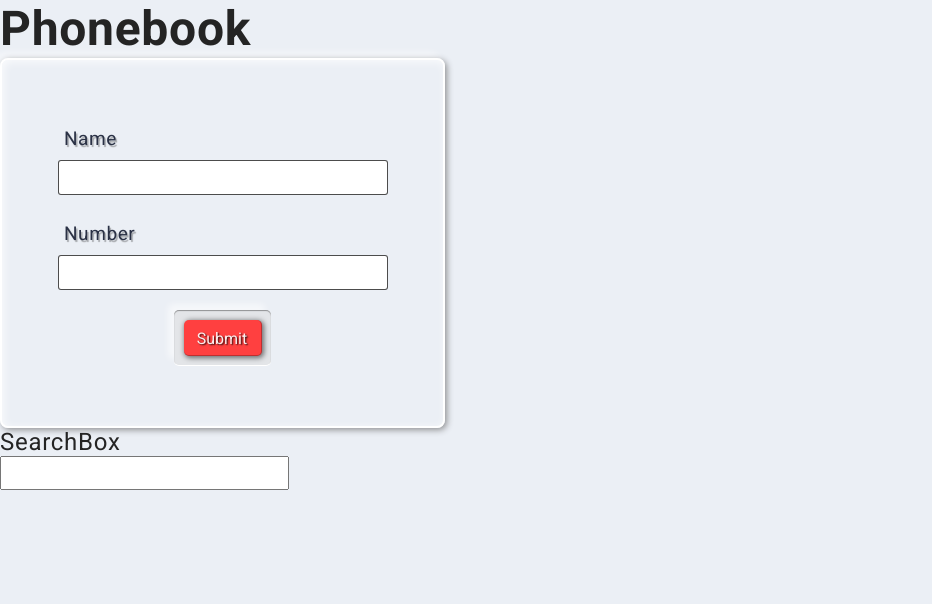
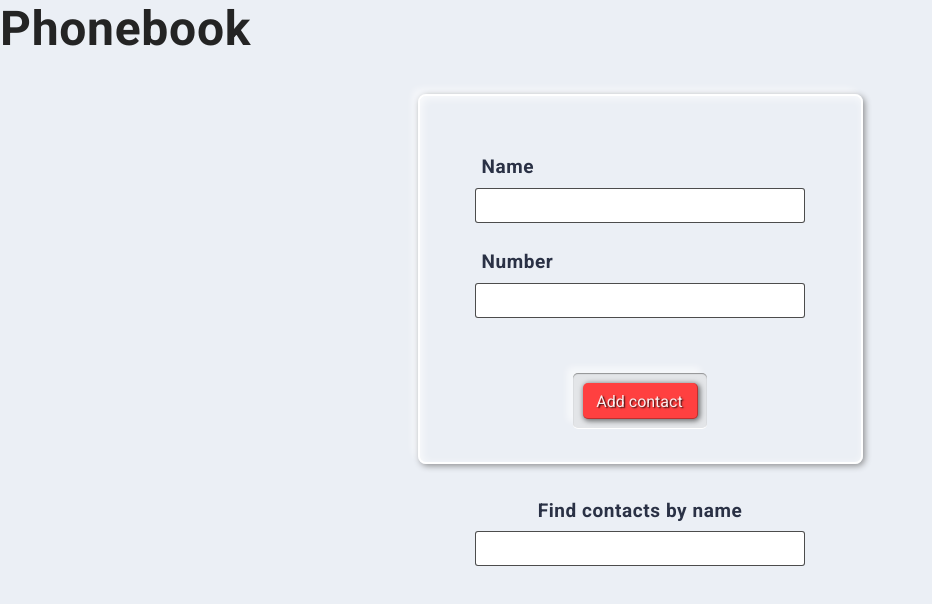
Before and after one commit to Illek/goit-react-hw-03, a React (Vite) app: page / in a window 1280 px wide. Shown: the top 604 px of the page, without its empty margins (0-932 px from the left). Built offline with nearby package versions, Linux system fonts and the light colour scheme.

Commit message:
searchbar
and some fix contactForm

```diff
--- a/src/components/ContactForm/ContactForm.jsx
+++ b/src/components/ContactForm/ContactForm.jsx
@@ -12,7 +12,7 @@ const FeedbackSchema = Yup.object().shape({
     )
     .min(3, "Too Short, sugar 😯")
     .max(15, "Too long, sugar 😩")
-    .required("Required 😡"),
+    .required("Tell... Me... Your... Name! 😡"),
 
   number: Yup.string()
     .matches(
@@ -21,7 +21,7 @@ const FeedbackSchema = Yup.object().shape({
     )
     .min(3, "Too Short, sugar 😯")
     .max(50, "Too long, sugar 😩")
-    .required("Required 😡"),
+    .required("Give... Me... Your... Number! 😡"),
 });
 
 const ContactForm = () => {
@@ -45,14 +45,29 @@ const ContactForm = () => {
       initialValues={initialValues}
       onSubmit={handleSubmit}
     >
+      {({ errors, touched }) => {
+        const validPass =
+          !errors.name && touched.name && !errors.number && touched.number;
+        return (
           <Form className={s.form}>
             <label className={clsx(s.label)} htmlFor={nameField}>
               Name
             </label>
             <span className={s.errMsg}>
-          <ErrorMessage className={s.errMsgTxt} name="name" component="span" />
+              <ErrorMessage
+                className={s.errMsgTxt}
+                name="name"
+                component="span"
+              />
             </span>
-        <Field className={s.field} name="name" type="text" id={nameField} />
+            <Field
+              className={clsx(s.field, {
+                [s.notValid]: errors.name && touched.name,
+              })}
+              name="name"
+              type="text"
+              id={nameField}
+            />
 
             <label className={s.label} htmlFor={numberField}>
               Number
@@ -64,12 +79,28 @@ const ContactForm = () => {
                 component="span"
               />
             </span>
-        <Field className={s.field} name="number" type="tel" id={numberField} />
+            <Field
+              className={clsx(s.field, {
+                [s.notValid]: errors.number && touched.number,
+              })}
+              name="number"
+              type="tel"
+              id={numberField}
+            />
 
-        <button className={s.btn} type="submit">
-          Submit
+            <button
+              className={s.btn}
+              type="submit"
+              disabled={
+                (!validPass && errors.name && touched.name) ||
+                (errors.number && touched.number)
+              }
+            >
+              Add contact
             </button>
           </Form>
+        );
+      }}
     </Formik>
   );
 };
--- a/src/components/ContactForm/ContactForm.module.css
+++ b/src/components/ContactForm/ContactForm.module.css
@@ -10,16 +10,17 @@
   align-content: center;
   padding: 8px 35px;
   flex-wrap: wrap;
+  margin: 36px auto;
 }
 
 .label {
-  text-shadow: 1.5px 1.5px 1px rgba(0, 0, 0, 0.3);
   color: var(--textBlue);
   font-size: 19px;
   line-height: 1.15;
   letter-spacing: 0.03em;
   align-self: flex-end;
   width: 70px;
+  font-weight: 700;
 }
 
 .field {
@@ -41,15 +42,17 @@
   border-color: transparent;
 }
 
+.notValid {
+  border-color: red;
+}
 .notValid:focus-visible {
-  outline: 3px solid #67e6677e;
+  outline: 3px solid #e667677e;
 }
 
 .errMsg {
   height: 40px;
   width: 220px;
   /* margin-top: 8px; */
-  text-shadow: 1.2px 1.4px 1.3px rgba(0, 0, 0, 0.7);
   color: var(--textBlue);
   font-size: 13px;
   line-height: 1.15;
@@ -59,20 +62,17 @@
   border-radius: 8px;
   display: flex;
   align-items: flex-end;
-  justify-content: center;
+  justify-content: flex-end;
 }
 
 .errMsgTxt {
-  /* width: 210px;
-  height: 40px; */
-  margin: 0 auto;
-  align-items: center;
+  align-items: end;
   display: flex;
   justify-content: flex-end;
   border-radius: 8px;
   border: 2px solid #ff40404f;
   background-color: #ff7373bf;
-  color: #fbfbfb;
+  color: black;
   padding: 4px;
 }
 
@@ -82,24 +82,63 @@
 
 .btn {
   align-self: center;
-  width: 78px;
+  width: 115px;
   height: 36px;
   background-color: #ff4040;
-  padding: 10px;
   position: relative;
   font-size: 16px;
   color: #ffffffea;
   text-shadow: 1.3px 1.3px 1.5px rgba(0, 0, 0, 0.749);
+
+  padding: 10px;
   border: solid 1px #00000041;
   border-top: none;
   border-left: none;
   border-radius: 5px;
-  margin: 20px;
+  margin: 55px 0 auto 0;
+
   box-shadow: 1.3px 1.3px 5px 1px rgba(0, 0, 0, 0.5),
     inset 0 0 0 0 rgba(0, 0, 0, 0);
+
   transition: box-shadow 90ms cubic-bezier(0.645, 0.045, 0.355, 1),
     background-color 90ms cubic-bezier(0.645, 0.045, 0.355, 1),
     border 90ms cubic-bezier(0.645, 0.045, 0.355, 1);
+
+  &.btn::before {
+    background-color: hsl(213, 10%, 90%);
+    content: "";
+    display: block;
+    position: absolute;
+    width: calc(100% + 20px);
+    height: calc(100% + 20px);
+    left: -10px;
+    top: -10px;
+    z-index: -1;
+    border-radius: 5px;
+    box-shadow: inset 0px 1px 1px #909193, 0px 1px 0px #fff,
+      -6px -6px 6px 0px rgb(255 255 255 / 55%);
+    transition: background-color 90ms cubic-bezier(0.4, 0, 0.2, 1),
+      box-shadow 190ms cubic-bezier(0.4, 0, 0.2, 1);
+  }
+}
+
+.btn:disabled {
+  background-color: gray;
+  cursor: not-allowed;
+  &.btn:hover {
+    background-color: #909193;
+  }
+  &.btn:active {
+    background-color: none;
+    box-shadow: 1.3px 1.3px 5px 1px rgba(0, 0, 0, 0.5),
+      inset 0 0 0 0 rgba(0, 0, 0, 0);
+    text-shadow: 1.3px 1.3px 1.5px rgba(0, 0, 0, 0.749);
+    &.btn::before {
+      background-color: none;
+      box-shadow: inset 0px 1px 1px #909193, 0px 1px 0px #fff,
+        -6px -6px 6px 0px rgb(255 255 255 / 55%);
+    }
+  }
 
   &.btn::before {
     background-color: hsl(213, 10%, 90%);
--- a/src/components/SearchBox/SearchBox.jsx
+++ b/src/components/SearchBox/SearchBox.jsx
@@ -1,4 +1,4 @@
-// import s from './SearchBox.module.css'
+import s from "./SearchBox.module.css";
 import { useState } from "react";
 
 const SearchBox = () => {
@@ -9,9 +9,14 @@ const SearchBox = () => {
   };
   console.log({ inputValue });
   return (
-    <div>
-      <p>SearchBox</p>
-      <input type="text" value={inputValue} onChange={handlechange} />
+    <div className={s.wrapper}>
+      <p className={s.title}>Find contacts by name</p>
+      <input
+        className={s.input}
+        type="text"
+        value={inputValue}
+        onChange={handlechange}
+      />
       <p>{inputValue}</p>
     </div>
   );
--- a/src/components/SearchBox/SearchBox.module.css
+++ b/src/components/SearchBox/SearchBox.module.css
@@ -0,0 +1,38 @@
+.wrapper {
+  margin: 32px auto;
+  width: 455px;
+  display: flex;
+  justify-content: center;
+  flex-direction: column;
+}
+
+.title {
+  color: var(--textBlue);
+  font-size: 19px;
+  line-height: 1.15;
+  text-align: center;
+  font-weight: 700;
+  letter-spacing: 0.03em;
+  width: 330px;
+
+  margin: 0 auto;
+}
+
+.input {
+  font-size: 17px;
+  line-height: 1.15;
+  letter-spacing: 0.03em;
+  text-transform: capitalize;
+
+  border: 1px solid rgba(0, 0, 0, 0.7);
+  border-radius: 3px;
+  width: 330px;
+  height: 35px;
+  padding: 0 8px;
+  margin: 10px auto;
+}
+
+.input:focus-within {
+  outline: 3px solid #67e6677e;
+  border-color: transparent;
+}
```
Lines whose indentation alone changed are shown as unchanged.
